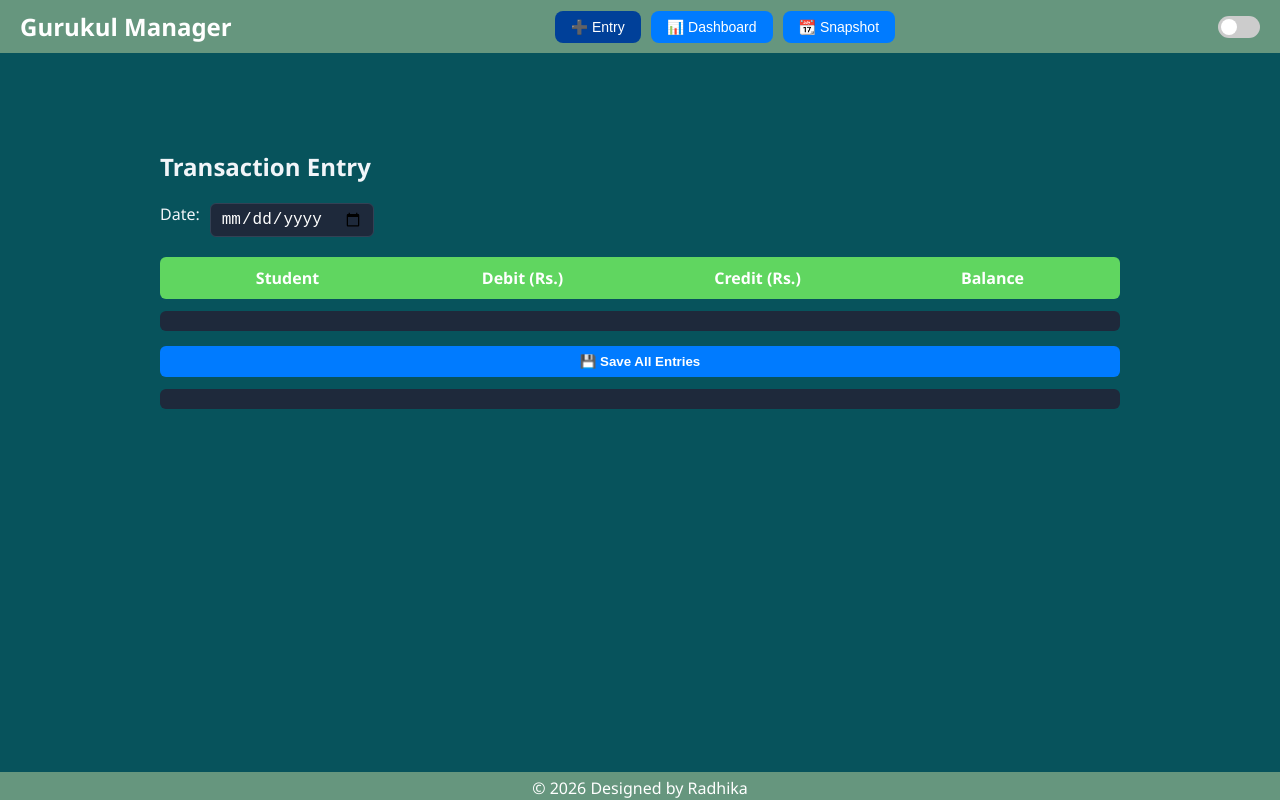
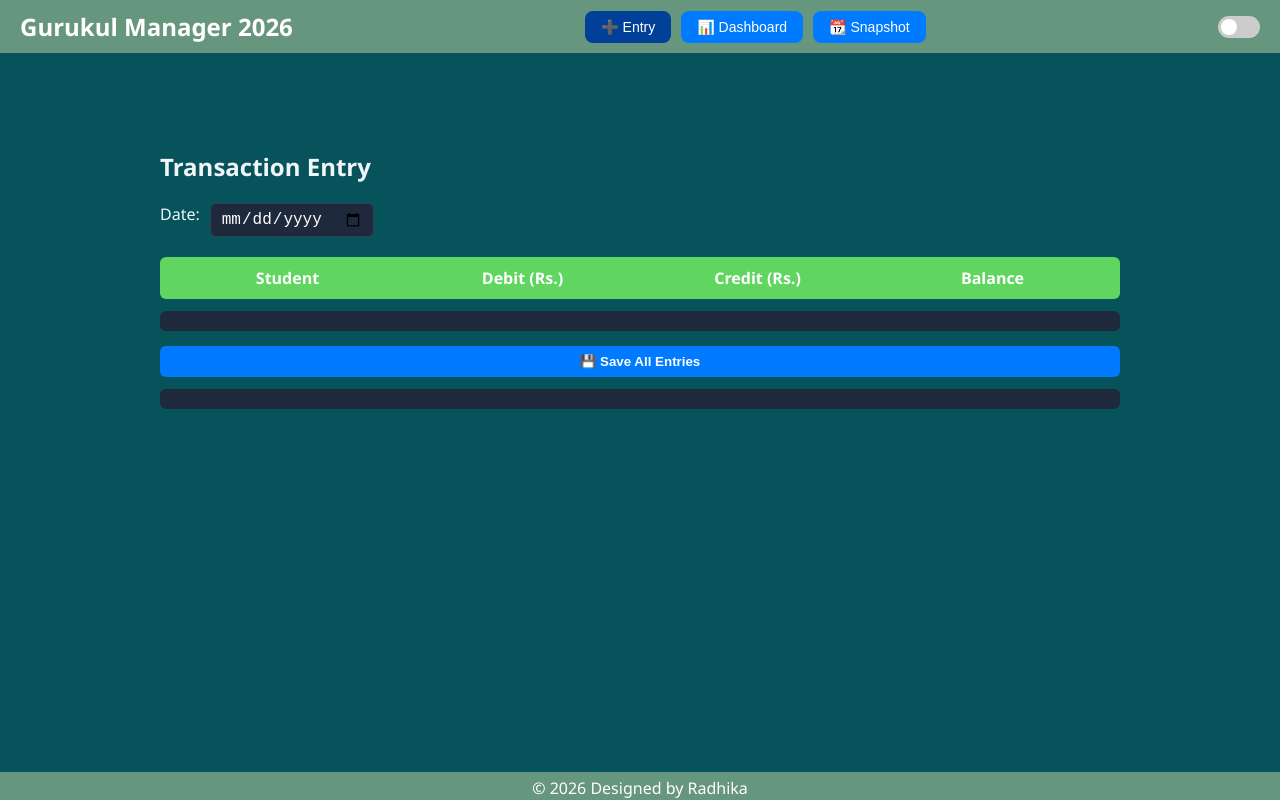
Before and after one commit to RadhikaRaheja/Gurukul-Manager-20206, a plain HTML site: page index.html in a window 1280 px wide. Drawn offline with nearby package versions, Linux system fonts and the light colour scheme; no server answers.

Commit message:
Update index.html

```diff
--- a/index.html
+++ b/index.html
@@ -14,7 +14,7 @@
 
   <!-- 🔝 Fixed Header -->
   <header id="main-header">
-    <h2>Gurukul Manager</h2>
+    <h2>Gurukul Manager 2026</h2>
     <nav class="nav-tabs">
       <button class="tab-button active" onclick="switchTab('entry')" id="entryTab">➕ Entry</button>
       <button class="tab-button" onclick="switchTab('dashboard')" id="dashboardTab">📊 Dashboard</button>
```
